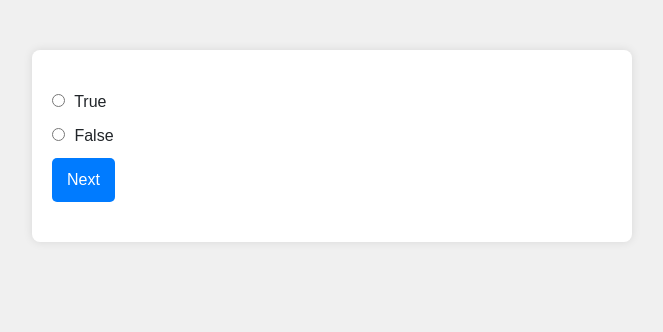
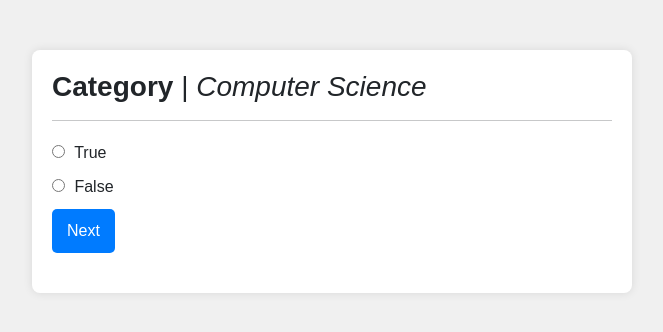
Before and after one commit to tdietzel/Trivia_Flash_Cards, a website built with webpack: page src/index.html in a window 1280 px wide. Shown: the whole page, without its empty margins (308-971 px from the left). Built offline with nearby package versions, Linux system fonts and the light colour scheme; no server answers.

Commit message:
Add h3 element to index.html

```diff
--- a/src/index.html
+++ b/src/index.html
@@ -7,6 +7,8 @@
 </head>
 <body>
     <div id="trivia">
+        <h3><strong>Category</strong> | <em>Computer Science</em></h3>
+        <hr>
         <p id="question"></p>
         <label>
             <input type="radio" name="trivia" value="True"> True
```
